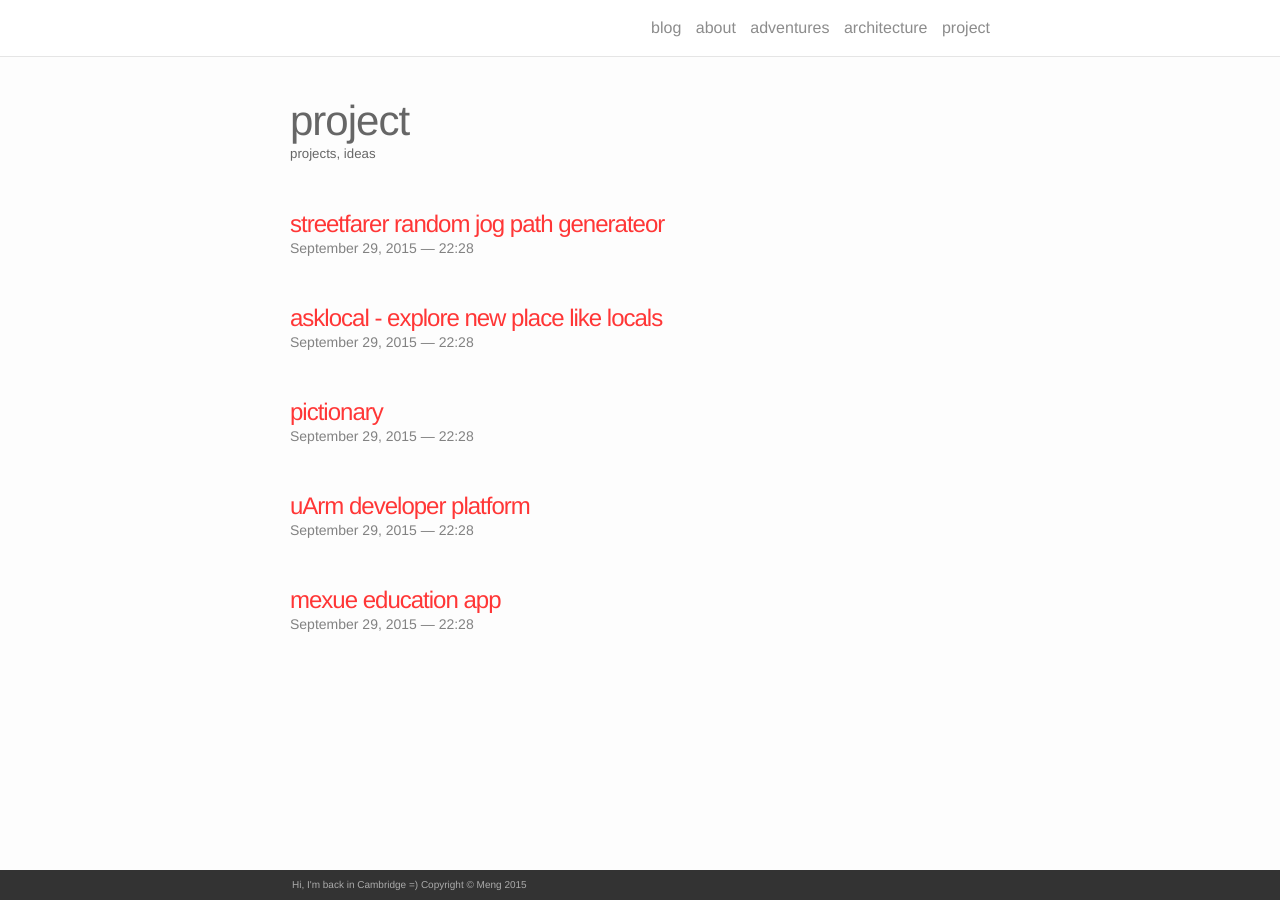
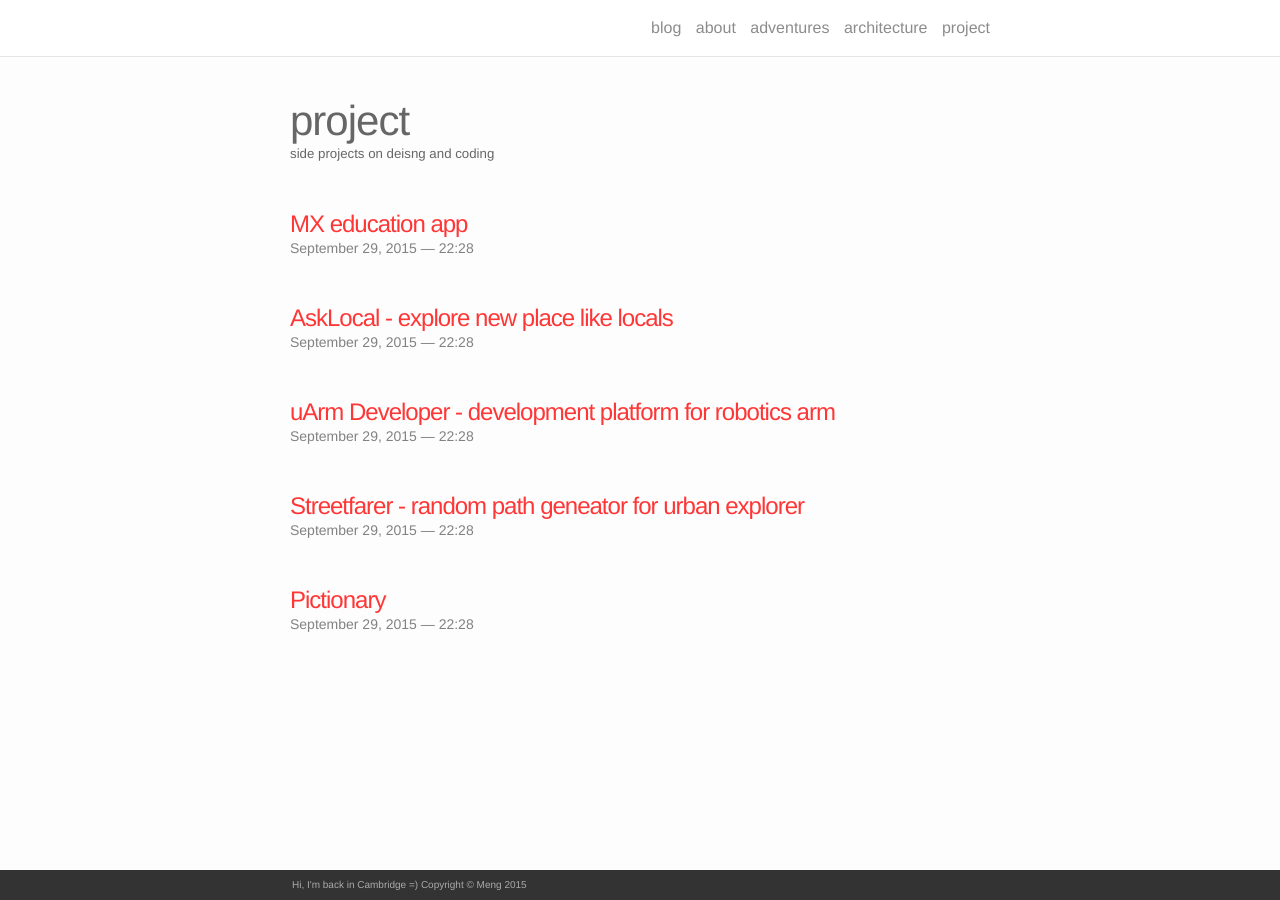
Before and after one commit to somniumm/somniumm.github.io, a Jekyll site: the page built from test.md, in a window 1280 px wide. Built offline with Jekyll 4.4.1, drawn with Linux system fonts in a browser that asks for light colours; nearby versions of some CDN libraries.

Commit message:
update mx

```diff
--- a/_test/20150925.markdown
+++ b/_test/20150925.markdown
@@ -1,6 +1,6 @@
 ---
 layout: post
-title: pictionary
+title: Pictionary
 ---
 
 How can one message get to spreaded cross languages?
--- a/_test/20150927.markdown
+++ b/_test/20150927.markdown
@@ -1,6 +1,7 @@
 ---
 layout: post
-title: streetfarer random jog path generateor
+title: Streetfarer - random path geneator for urban explorer
+description: tests
 ---
 
 <a href="http://streetfarer.heroku.com/">
--- a/_test/20150924.markdown
+++ b/_test/20150928.markdown
@@ -1,6 +1,6 @@
 ---
 layout: post
-title: uArm developer platform
+title: uArm Developer - development platform for robotics arm
 ---
 
 uArm is a robotic arm manipulator, an actuator that moves in 3-Demisional space. The goal is by controlling the four servos simultaneously to move end effector in a volume of space.
--- a/_test/20150926.markdown
+++ b/_test/20150929.markdown
@@ -1,6 +1,6 @@
 ---
 layout: post
-title: asklocal - explore new place like locals
+title: AskLocal - explore new place like locals
 ---
 
 AskLocal connects tourists with locals in real time through google glass. It allows tourists to ask locals questions with photos as they traverse a new place. Question is submitted to a selected group of locals who will response to it within a few seconds.
--- a/test.md
+++ b/test.md
@@ -2,7 +2,7 @@
 layout: page
 permalink: /test/
 title: project
-description: projects, ideas
+description: side projects on deisng and coding
 ---
 
 <ul class="post-list">
```
Also changed, not shown: _test/20150923.markdown (deleted, +0 -10 lines), _test/20150930.markdown (added, +41 -0 lines).
